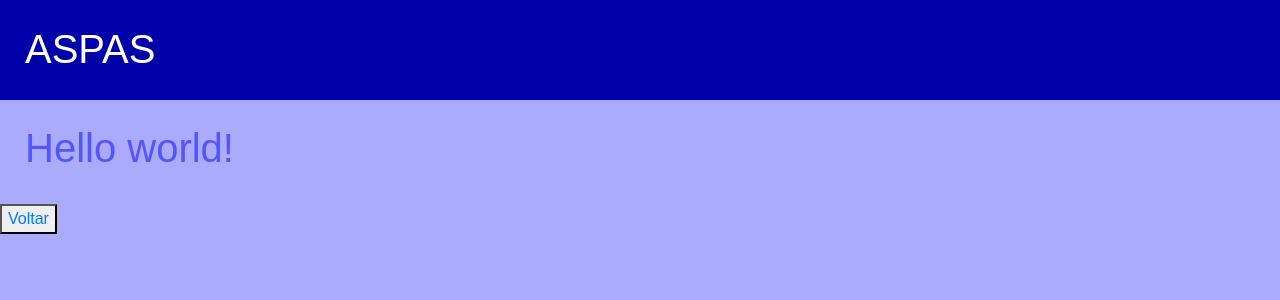
After one commit to ASPAS-H/aspasplatform, a Django app: page /surdo/status in a window 1280 px wide. The commit adds this page. Shown: the top 300 px of the page. Run offline with Django 3.2, Linux system fonts and the light colour scheme; some libraries are stand-ins or nearby versions.

Commit message:
add custom message instead of white

```diff
--- /dev/null
+++ b/app/surdo/static/css/deaf_status.css
@@ -0,0 +1,44 @@
+body {
+    font-family:Arial,Helvetica,sans-serif;
+    background-color: #aaf;
+    color: #55f;
+    padding: 0;
+    margin: 0;
+}
+.c1 {
+    background-color: #00a;
+    color: #fff;
+    text-align: left;
+    display: inline-block;
+    width: 100%;
+    height: 100px;
+}
+.c2 {
+    background-color: #00a;
+    color: #fff;
+    border: 5px solid white;
+    max-height: 300px;
+    max-width: 250px;
+    padding: 5px;
+    display: inline-block;
+}
+.c2 input[type="text"] {
+    border: 0;
+    padding: 3px;
+    background-color: white;
+    color: black;
+}
+.c3 {
+    color: #aaf;
+}
+.b1 {
+    color: #fff;
+    border-color: #55f;
+}
+.p1 {
+    margin-left: 25px;
+}
+.p2 {
+    margin-left: 25px;
+    margin-top: 25px;
+}
--- a/app/surdo/templates/deaf_index.html
+++ b/app/surdo/templates/deaf_index.html
@@ -32,10 +32,10 @@
     </div>
     <div class="container mt-5 text-center">
         <div class="m-3">
-            <a href="" class="btn bg-secondary">Agendar nova consulta</a>
+            <a href="new/consult" class="btn bg-secondary">Agendar nova consulta</a>
         </div>
         <div class="m-3">
-            <a href="" class="btn bg-secondary">Minhas consultas</a>
+            <a href="consults" class="btn bg-secondary">Minhas consultas</a>
         </div>
         <div class="button m-3">
             <a href="" class="btn bg-secondary">Videochamada com intérprete</a>
--- /dev/null
+++ b/app/surdo/templates/deaf_status.html
@@ -0,0 +1,25 @@
+{% load static %}
+<!DOCTYPE html>
+<html lang="en-us">
+<head>
+    <title>ASPAS</title>
+    <link rel="stylesheet" href="https://stackpath.bootstrapcdn.com/bootstrap/4.3.1/css/bootstrap.min.css"
+    integrity="sha384-ggOyR0iXCbMQv3Xipma34MD+dH/1fQ784/j6cY/iJTQUOhcWr7x9JvoRxT2MZw1T" crossorigin="anonymous">
+    <link rel="stylesheet" href="{% static 'css/deaf_status.css' %}">
+</head>
+<body>
+    <div class="c1">
+        <div class="p2">
+            <h1 class="text-left">ASPAS</h1>
+        </div>
+    </div>
+    <div class="p1">
+        {% if messages %}
+        <br>
+        <h1>{{ messages }}</h1>
+        <br>
+        {% endif %}
+    </div>
+    <button name="goback" id="goback"><a href="../../account/login">Voltar</a></button>
+</body>
+</html>
--- a/app/surdo/urls.py
+++ b/app/surdo/urls.py
@@ -9,6 +9,7 @@ urlpatterns = [
     path('consults', views.showConsults),
     path('map', views.showMap),
     path('register', views.showRegister),
+    path('status', views.showStatus),
     path('new/consult', views.newConsult)
 
 ] + static(settings.STATIC_URL, document_root=settings.STATIC_ROOT)
--- a/app/surdo/views.py
+++ b/app/surdo/views.py
@@ -22,6 +22,9 @@ def showConsults(request):
 def showMap(request):
     return render(request, 'deaf_hospitals.html')
 
+def showStatus(request):
+    return render(request,'deaf_status.html',{'messages':'Hello world!'})
+
 def showRegister(request):
     deaf = None
     if(request.method == 'POST'):
@@ -42,7 +45,7 @@ def showRegister(request):
                 deaf.address = address
                 deaf.user = user
                 deaf.save()
-                return HttpResponse('Registrado!')
+                return render(request, 'deaf_status.html', {'messages':'Sua conta foi registrada com sucesso.'})
         else:
             errors = [userForm.errors, address_form.errors, deaf_form.errors]
             return render(request, 'deaf_register.html', {'errors': errors})
@@ -53,7 +56,7 @@ def newConsult(request):
         consult_data = ConsultForm(request.POST)
         if consult_data.is_valid():
             consult = DeafService.createConsult(request.POST, request.user)
-            return HttpResponse('Consulta criada com sucesso, id ' + str(consult.id))
+            return render(request, 'deaf_status.html', {'messages':'Consulta criada com sucesso [ID: ' + str(consult.id) + ']'})
         else:
             hospitals = HospitalService.getAllHospitals()
             return render(request, 'deaf_newconsults.html', {"hospitals": hospitals, "errors": consult_data.errors})
```
